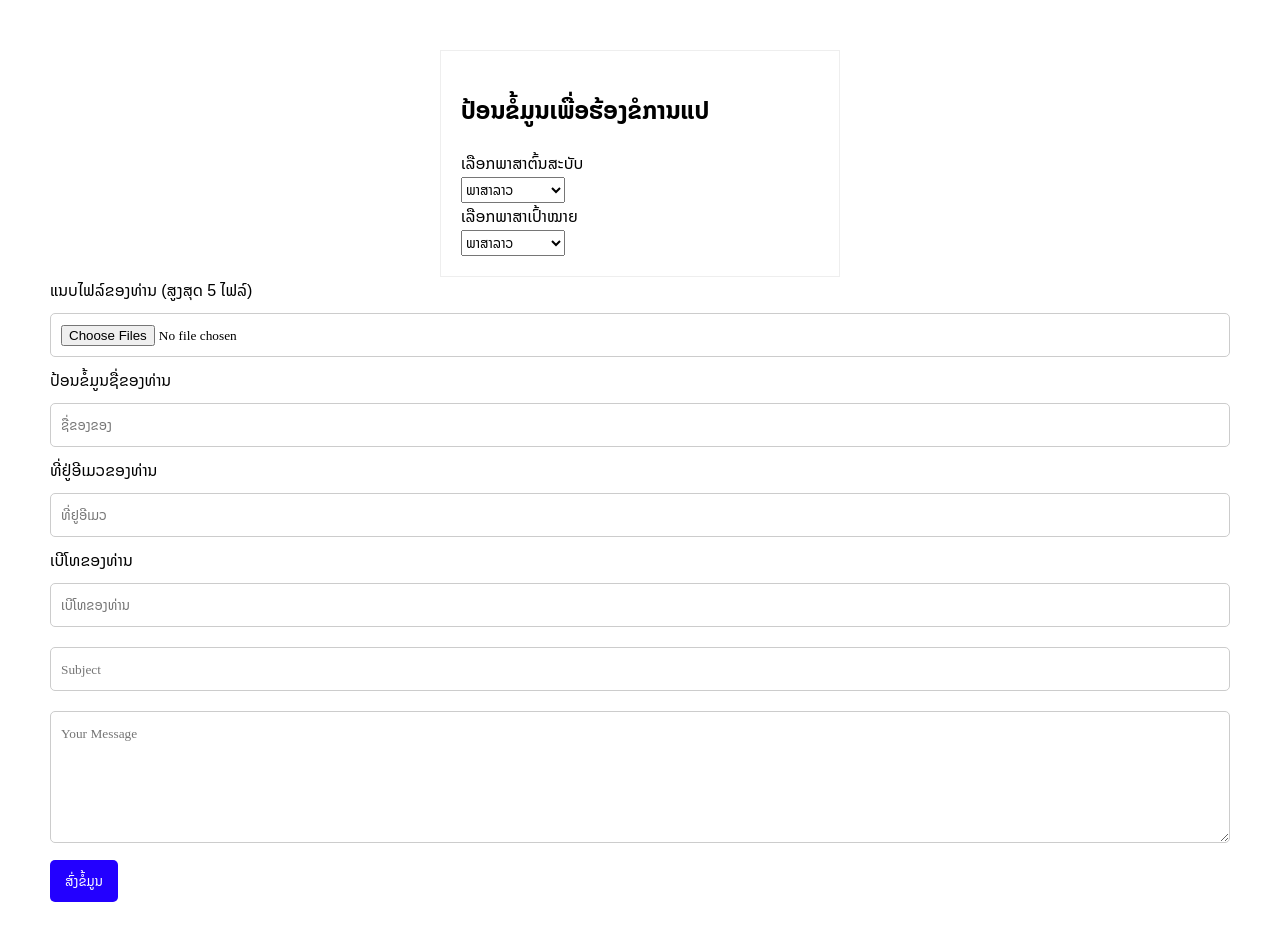
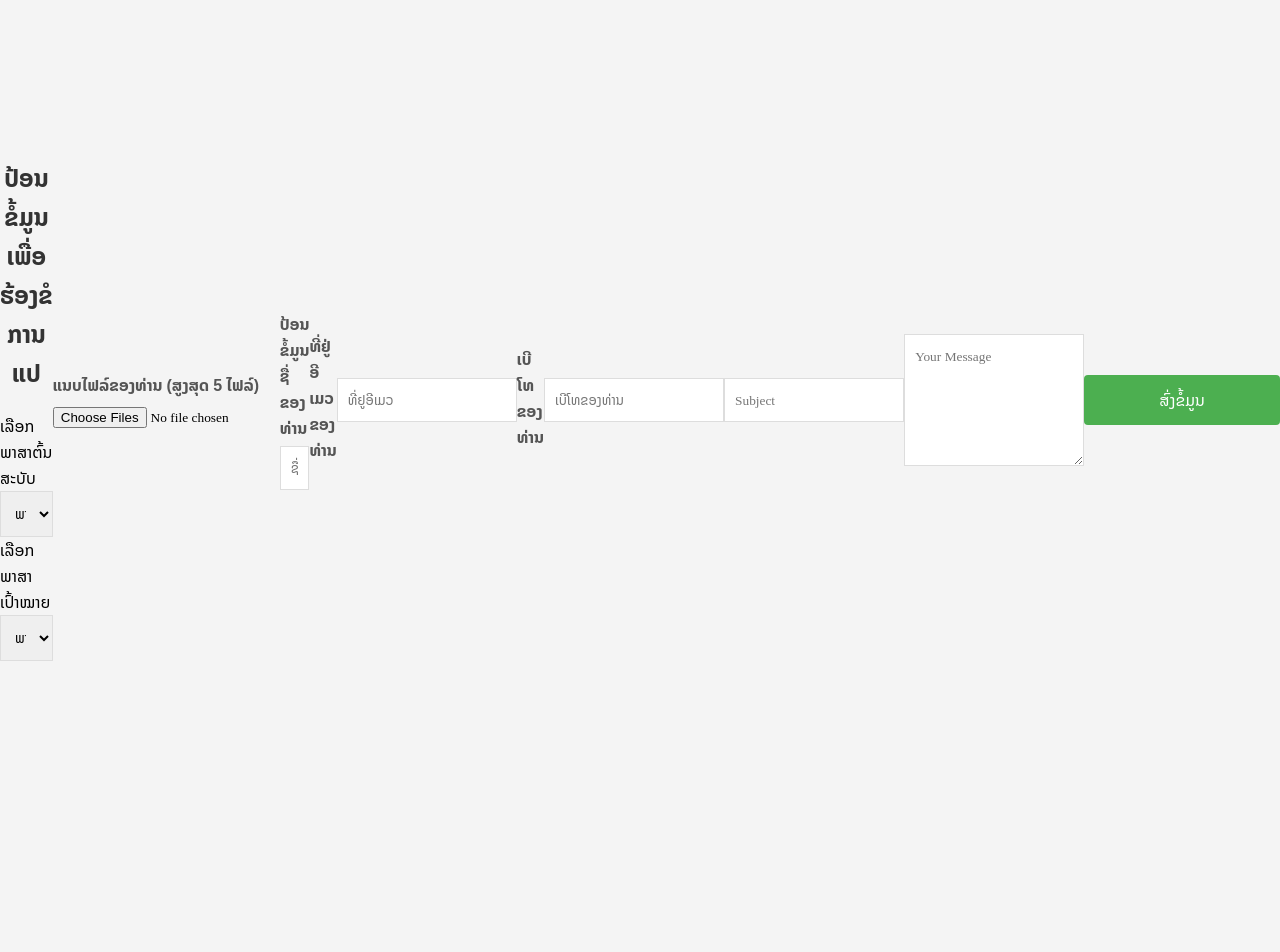
Before and after one commit to sompong59/phpsenmail, a PHP site: page / in a window 1280 px wide. After the commit the page ends 661 px from the top, so only its background shows below. Run offline with PHP 8.4, Linux system fonts and the light colour scheme.

Commit message:
Update style.css

```diff
--- a/phpmail-contact-form-main/style.css
+++ b/phpmail-contact-form-main/style.css
@@ -2,45 +2,113 @@
 * {
 	box-sizing: border-box;
 }
+
+
 body {
-	font-family: "Noto Sans Lao", sans-serif;
-	margin: 50px;
+    font-family: sans-serif;
+    background-color: #f4f4f4;
+    display: flex;
+    justify-content: center;
+    align-items: center;
+    min-height: 100vh;
+    margin: 0;
+}
+.file-upload {
+    background-color: #f0f0f0;
+    padding: 10px;
+
+
 }
 
-.form-container {
-	width: 400px;
-	margin: auto;
-	border: 1px solid #eee;
-	padding: 20px;
+.language-group .form-group:first-child {
+    margin-right: 5px; /* ເພີ່ມ margin-right */
 }
-input, textarea {
-	width: 100%;
-	padding: 10px;
-	margin: 10px 0;
-	border-radius: 5px;
-	border: 1px solid #ccc;
+
+.language-group .form-group:last-child {
+    margin-left: 5px; /* ເພີ່ມ margin-left */
 }
+.container {
+    width: 600px;
+    background-color: #fff;
+    padding: 40px;
+    border-radius: 8px;
+    box-shadow: 0 2px 4px rgba(0, 0, 0, 0.1);
+}
+
+h2 {
+    text-align: center;
+    margin-bottom: 20px;
+    color: #333;
+}
+
+.form-group {
+    margin-bottom: 30px; /* ລຶບຊ່ອງຫວ່າງດ້ານລຸ່ມ */
+}
+
+label {
+    display: block;
+    margin-bottom: 5px;
+    font-weight: bold;
+    color: #555;
+}
+
+input[type="text"],
+input[type="email"],
+input[type="tel"],
+select,
+textarea {
+    width: 100%;
+    padding: 10px;
+    border: 1px solid #ddd;
+    box-sizing: border-box;
+}
+
+select {
+    width: 100%;
+    padding: 10px;
+    border: 1px solid #ddd;
+    box-sizing: border-box;
+}
+
+textarea {
+    resize: vertical;
+}
+
 button {
-	background: #2300FF;
-	color: #fff;
-	padding: 10px 15px;
-	border: none;
-	border-radius: 5px;
-	cursor: pointer;
-	font-family: "Noto Sans Lao", sans-serif;
+    background-color: #4CAF50;
+    color: white;
+    padding: 12px 20px;
+    border: none;
+    border-radius: 4px;
+    cursor: pointer;
+    font-size: 16px;
+    width: 100%;
 }
+
 button:hover {
-	background: #8000FF;
+    background-color: #45a049;
 }
-.error {
-	background: #E99A9A;
-	color: #C80000;
-	padding: 15px 10px;
-	border-radius: 5px;
+
+.language-group, .name-phone-group {
+    display: flex;
 }
-.success {
-	background: #97E8A9;
-	color: #00C82C;
-	padding: 15px 10px;
-	border-radius: 5px;
+
+.language-group .form-group, .name-phone-group .form-group {
+    width: 50%;
 }
+
+@media (max-width: 768px) {
+    .container {
+        width: 90%;
+        padding: 20px;
+    }
+
+    .language-group, .name-phone-group {
+        flex-direction: column;
+    }
+
+    .language-group .form-group, .name-phone-group .form-group {
+        width: 100%;
+        margin-bottom: 15px;
+    }
+}
```
